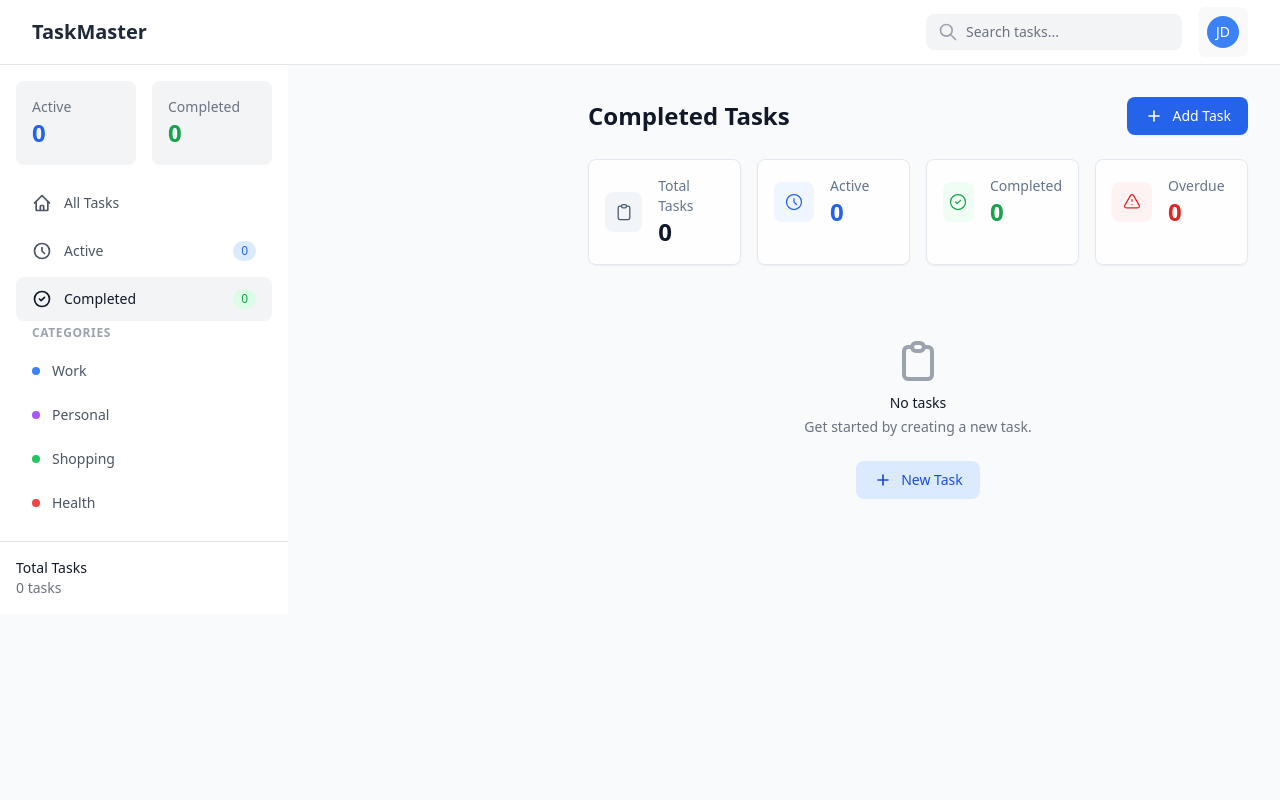
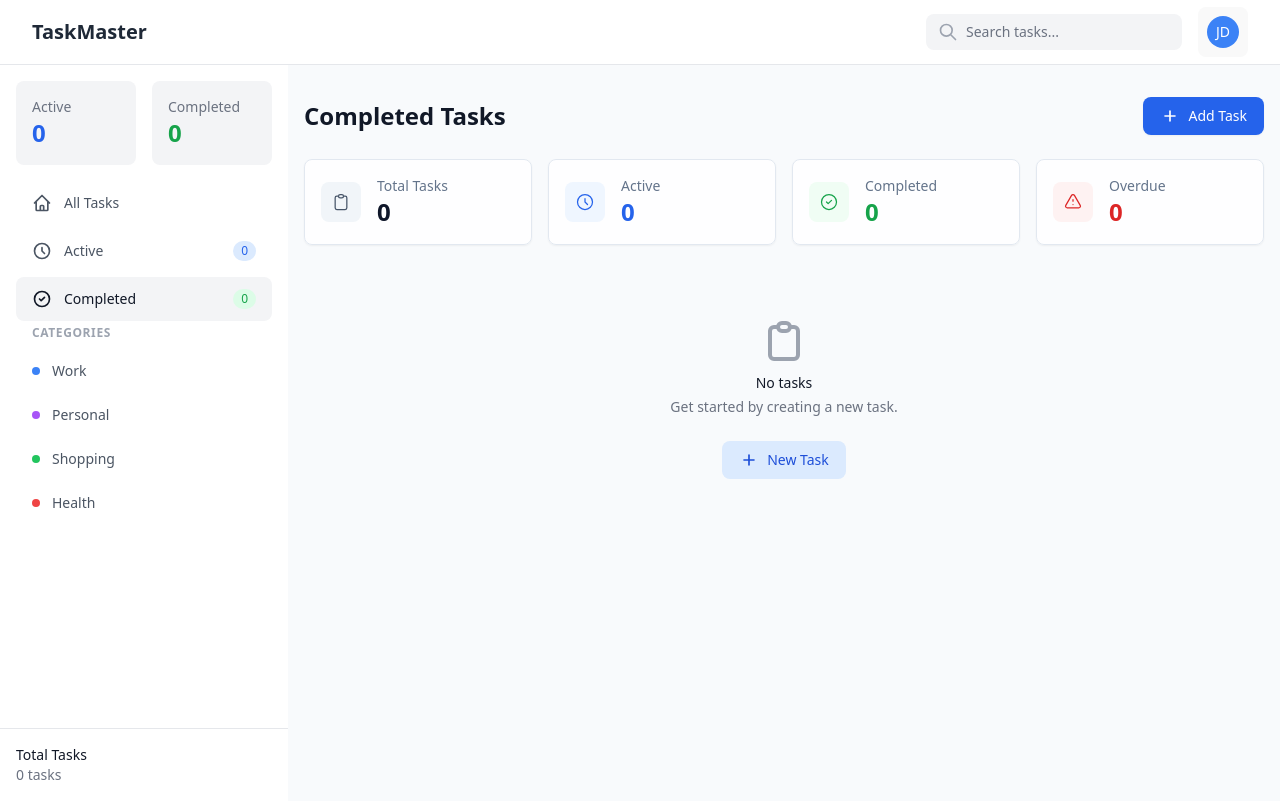
Before and after one commit to cekwedike/todo-list, a React (Vite) app: page /completed in a window 1280 px wide. Built offline with nearby package versions, Linux system fonts and the light colour scheme.

Commit message:
Update index.css to define custom CSS variables for light and dark themes. Refactor Layout component styles for improved consistency and responsiveness, including adjustments to background colors and layout structure.

```diff
--- a/src/components/layout/Layout.tsx
+++ b/src/components/layout/Layout.tsx
@@ -5,26 +5,26 @@ import { Header } from './Header';
 import { Navigation } from './Navigation';
 
 export function Layout() {
-  const [isSidebarOpen, setIsSidebarOpen] = useState(true);
+  const [isSidebarOpen, setIsSidebarOpen] = useState(false);
 
   return (
-    <div className="min-h-screen bg-gray-50 dark:bg-gray-900">
+    <div className="min-h-screen bg-slate-50 dark:bg-slate-900">
       {/* Mobile Navigation Overlay */}
       <div className={`
-        fixed inset-0 bg-gray-800/60 backdrop-blur-sm z-20 lg:hidden
+        fixed inset-0 bg-slate-800/60 backdrop-blur-sm z-20 lg:hidden
         ${isSidebarOpen ? 'block' : 'hidden'}
       `} onClick={() => setIsSidebarOpen(false)} />
 
       {/* Header */}
       <Header onMenuClick={() => setIsSidebarOpen(!isSidebarOpen)} />
 
-      <div className="flex">
+      <div className="flex h-[calc(100vh-4rem)]">
         {/* Navigation */}
         <Navigation isOpen={isSidebarOpen} onClose={() => setIsSidebarOpen(false)} />
 
         {/* Main Content */}
-        <main className="flex-1 px-4 sm:px-6 lg:px-8 py-8 lg:pl-[300px]">
-          <div className="max-w-7xl mx-auto">
+        <main className="flex-1 overflow-y-auto">
+          <div className="container mx-auto px-4 py-8">
             <Routes>
               <Route path="/" element={<TodoList filter="all" />} />
               <Route path="/active" element={<TodoList filter="active" />} />
--- /dev/null
+++ b/src/hooks/useTheme.ts
@@ -0,0 +1,20 @@
+import { useEffect, useState } from 'react';
+import { useLocalStorage } from './useLocalStorage';
+
+type Theme = 'light' | 'dark';
+
+export function useTheme() {
+  const [theme, setTheme] = useLocalStorage<Theme>('theme', 'light');
+
+  useEffect(() => {
+    const root = window.document.documentElement;
+    root.classList.remove('light', 'dark');
+    root.classList.add(theme);
+  }, [theme]);
+
+  const toggleTheme = () => {
+    setTheme(theme === 'light' ? 'dark' : 'light');
+  };
+
+  return { theme, toggleTheme };
+}
--- a/src/index.css
+++ b/src/index.css
@@ -1,6 +1,24 @@
 @tailwind base;
 @tailwind components;
 @tailwind utilities;
+
+@layer base {
+  :root {
+    --background: 0 0% 100%;
+    --foreground: 222.2 84% 4.9%;
+  }
+
+  .dark {
+    --background: 222.2 84% 4.9%;
+    --foreground: 210 40% 98%;
+  }
+}
+
+body {
+  margin: 0;
+  min-width: 320px;
+  min-height: 100vh;
+}
 
 :root {
   font-family: system-ui, Avenir, Helvetica, Arial, sans-serif;
@@ -24,13 +42,6 @@ a {
 }
 a:hover {
   color: #535bf2;
-}
-
-body {
-  margin: 0;
-  min-width: 320px;
-  min-height: 100vh;
-  @apply bg-slate-50 dark:bg-slate-900 text-slate-900 dark:text-white;
 }
 
 h1 {
```
